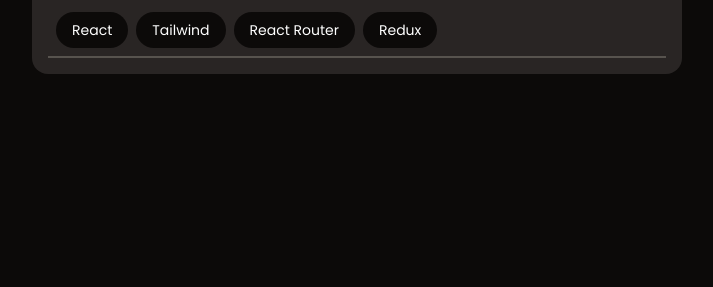
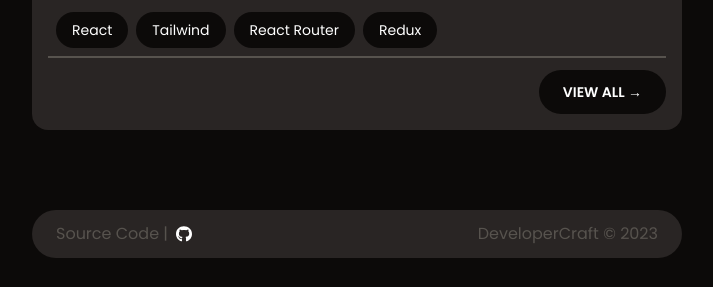
Before and after one commit to khalid-09/DeveloperCraft, a React (Vite) app: page / in a window 1280 px wide. Shown: the part 895-1182 px from the top of the page, without its empty margins (283-996 px from the left). Before the commit the page ends 985 px from the top, so only its background shows below. Built offline with nearby package versions, Linux system fonts and the light colour scheme.

Commit message:
Finished Homepage

```diff
--- /dev/null
+++ b/src/components/Button.jsx
@@ -0,0 +1,11 @@
+import { Link } from 'react-router-dom';
+
+const Button = ({ text, linkTo }) => {
+  return (
+    <button className="bg-mainBg  rounded-full px-6 py-3 text-white font-semibold uppercase text-sm hover:scale-105 hover:opacity-90 transition font-poppins">
+      <Link to={linkTo}> {text} &rarr;</Link>
+    </button>
+  );
+};
+
+export default Button;
--- /dev/null
+++ b/src/components/Footer.jsx
@@ -0,0 +1,15 @@
+import githubIcon from '../assets/icons/icon-github.svg';
+
+const Footer = () => {
+  const year = new Date().getFullYear();
+  return (
+    <footer className="w-full flex justify-between items-center bg-lightBg text-[#57534e] rounded-full mt-20 mb-8 font-poppins px-6 py-3">
+      <p className="flex items-center">
+        Source Code | <img src={githubIcon} className="ml-2" />
+      </p>
+      <p>DeveloperCraft &copy; {year}</p>
+    </footer>
+  );
+};
+
+export default Footer;
--- a/src/components/HomeAbout.jsx
+++ b/src/components/HomeAbout.jsx
@@ -1,5 +1,5 @@
-import { Link } from 'react-router-dom';
 import SocialLinks from './SocialLinks';
+import Button from './Button';
 
 const HomeAbout = () => {
   return (
@@ -17,9 +17,7 @@ const HomeAbout = () => {
             An Indian software engineer passionate about crafting app-based
             solutions.
           </p>
-          <button className="bg-mainBg mb-8 rounded-full px-6 py-3 text-white font-semibold uppercase text-sm hover:scale-105 transition font-poppins">
-            <Link to="/about"> Learn More &rarr;</Link>
-          </button>
+          <Button text="learn more" linkTo="/about" />
         </div>
         <SocialLinks />
       </div>
--- a/src/components/HomeWork.jsx
+++ b/src/components/HomeWork.jsx
@@ -1,12 +1,13 @@
 import projectIcon from '../assets/icons/projects.svg';
 import WorkCard from './WorkCard';
 import projectData from '../constants/HomeWorkProject';
+import Button from './Button';
 
 const HomeWork = () => {
   return (
     <>
       <p className="ml-5 mt-16 font-poppins text-sm font-semibold ">Work</p>
-      <div className=" w-full bg-lightBg rounded-2xl mb-4 px-4 py-4 mt-4 ">
+      <div className="w-full bg-lightBg rounded-2xl mb-4 px-4 py-4 mt-4 ">
         <div className="flex gap-3 items-center justify-start ml-2">
           <img src={projectIcon} alt="project-icon" className="" />
           <p className="uppercase  text-[#57534e] text-sm font-semibold">
@@ -23,6 +24,9 @@ const HomeWork = () => {
             key={project.title}
           />
         ))}
+        <div className="flex justify-end mt-3">
+          <Button text="view all" linkTo="/work" />
+        </div>
       </div>
     </>
   );
--- a/src/components/SocialLinks.jsx
+++ b/src/components/SocialLinks.jsx
@@ -12,10 +12,10 @@ const SocialLinks = () => {
         <p className="uppercase  text-[#57534e] text-sm font-semibold">Links</p>
       </div>
       <div className="flex md:flex-col">
-        <div className="rounded-full flex md:justify-evenly mt-2">
+        <div className="flex md:justify-evenly mt-2">
           <div className="">
             <a href="" target="_">
-              <img src={github} alt="github-icon" className="h-20 w-20" />
+              <img src={github} alt="github-icon" className="h-20 w-20 " />
             </a>
           </div>
           <div className="">
--- a/src/index.css
+++ b/src/index.css
@@ -31,7 +31,7 @@ body {
 }
 
 body {
-  padding-top: 80px;
+  /* padding-top: 80px; */
 }
 
 nav a.active {
--- a/src/pages/Homepage.jsx
+++ b/src/pages/Homepage.jsx
@@ -1,14 +1,16 @@
+import Footer from '../components/Footer';
 import HomeAbout from '../components/HomeAbout';
 import HomeWork from '../components/HomeWork';
 import PageNav from '../components/PageNav';
 
 const Homepage = () => {
   return (
-    <div className="text-white mx-auto md:w-[650px] w-[400px] sm:w-[550px] ">
+    <div className="text-white mx-auto md:w-[650px] w-[400px] sm:w-[550px]">
       <PageNav />
-      <div className="mt-24 absolute mx-auto md:w-[650px] w-[400px] sm:w-[550px]">
+      <div className="mt-44">
         <HomeAbout />
         <HomeWork />
+        <Footer />
       </div>
     </div>
   );
```
Also changed, not shown: src/assets/icons/icon-github.svg (added).
